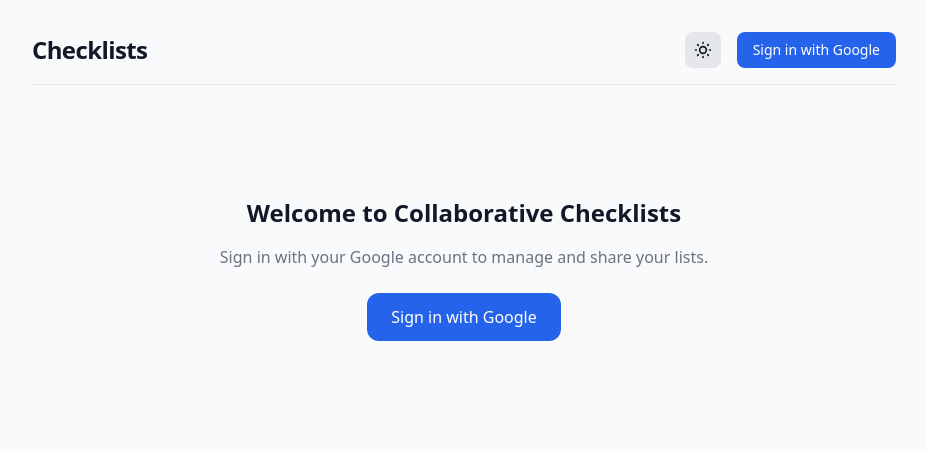
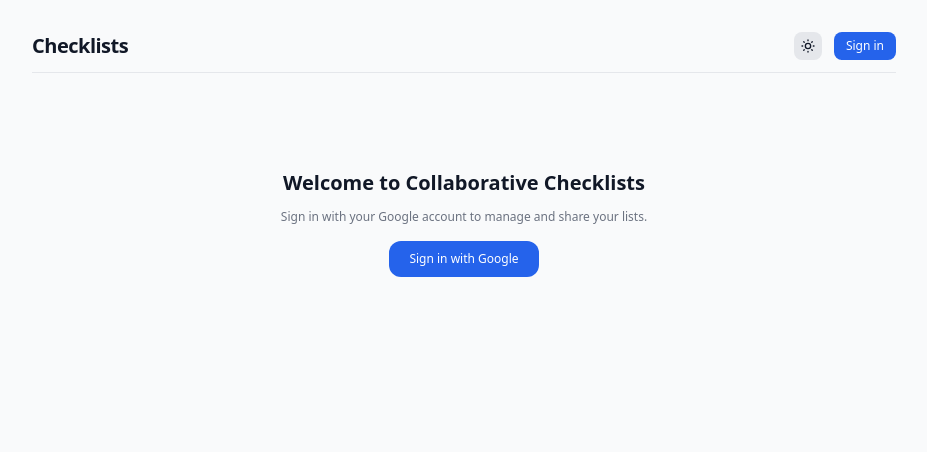
Before and after one commit to foogar/checklist-webapp, a FastAPI app: page / in a window 1280 px wide. Shown: the top 452 px of the page, without its empty margins (176-1103 px from the left). Run offline with FastAPI, Linux system fonts and the light colour scheme; some libraries are stand-ins or nearby versions.

Commit message:
Refactor index.html for improved layout and styling
Updated HTML structure and styling for the checklist application, including adjustments to header, buttons, and task management sections.

```diff
--- a/templates/index.html
+++ b/templates/index.html
@@ -16,28 +16,28 @@
 </head>
 <body class="bg-gray-50 dark:bg-gray-900 text-gray-900 dark:text-gray-100 min-h-screen transition-colors duration-200">
 
-    <div class="max-w-4xl mx-auto px-4 py-8">
+    <div class="max-w-4xl mx-auto px-4 py-4 sm:py-8">
         <!-- Header -->
-        <header class="flex justify-between items-center mb-8 pb-4 border-b border-gray-200 dark:border-gray-800">
-            <h1 class="text-2xl font-bold tracking-tight">Checklists</h1>
+        <header class="flex justify-between items-center mb-4 pb-3 border-b border-gray-200 dark:border-gray-800">
+            <h1 class="text-xl font-bold tracking-tight">Checklists</h1>
 
-            <div class="flex items-center space-x-4">
+            <div class="flex items-center space-x-3">
                 <!-- Dark Mode Toggle -->
-                <button @click="toggleDarkMode()" class="p-2 rounded-lg bg-gray-200 dark:bg-gray-800 hover:bg-gray-300 dark:hover:bg-gray-700 transition">
-                    <svg x-show="!darkMode" class="w-5 h-5" fill="none" stroke="currentColor" viewBox="0 0 24 24"><path stroke-linecap="round" stroke-linejoin="round" stroke-width="2" d="M12 3v1m0 16v1m9-9h-1M4 12H3m15.364 6.364l-.707-.707M6.343 6.343l-.707-.707m12.728 0l-.707.707M6.343 17.657l-.707.707M16 12a4 4 0 11-8 0 4 4 0 018 0z"></path></svg>
-                    <svg x-show="darkMode" class="w-5 h-5" fill="none" stroke="currentColor" viewBox="0 0 24 24"><path stroke-linecap="round" stroke-linejoin="round" stroke-width="2" d="M20.354 15.354A9 9 0 018.646 3.646 9.003 9.003 0 0012 21a9.003 9.003 0 008.354-5.646z"></path></svg>
+                <button @click="toggleDarkMode()" class="p-1.5 rounded-lg bg-gray-200 dark:bg-gray-800 hover:bg-gray-300 dark:hover:bg-gray-700 transition">
+                    <svg x-show="!darkMode" class="w-4 h-4" fill="none" stroke="currentColor" viewBox="0 0 24 24"><path stroke-linecap="round" stroke-linejoin="round" stroke-width="2" d="M12 3v1m0 16v1m9-9h-1M4 12H3m15.364 6.364l-.707-.707M6.343 6.343l-.707-.707m12.728 0l-.707.707M6.343 17.657l-.707.707M16 12a4 4 0 11-8 0 4 4 0 018 0z"></path></svg>
+                    <svg x-show="darkMode" class="w-4 h-4" fill="none" stroke="currentColor" viewBox="0 0 24 24"><path stroke-linecap="round" stroke-linejoin="round" stroke-width="2" d="M20.354 15.354A9 9 0 018.646 3.646 9.003 9.003 0 0012 21a9.003 9.003 0 008.354-5.646z"></path></svg>
                 </button>
 
                 <!-- Auth Section -->
                 <template x-if="user">
-                    <div class="flex items-center space-x-3">
-                        <span class="text-sm font-medium text-gray-600 dark:text-gray-300" x-text="user.name"></span>
-                        <a href="/auth/logout" class="text-sm text-red-600 dark:text-red-400 hover:underline">Logout</a>
+                    <div class="flex items-center space-x-2">
+                        <span class="text-xs font-medium text-gray-600 dark:text-gray-300" x-text="user.name"></span>
+                        <a href="/auth/logout" class="text-xs text-red-600 dark:text-red-400 hover:underline">Logout</a>
                     </div>
                 </template>
                 <template x-if="!user">
-                    <a href="/auth/login" class="bg-blue-600 hover:bg-blue-700 text-white px-4 py-2 rounded-lg text-sm font-medium transition">
-                        Sign in with Google
+                    <a href="/auth/login" class="bg-blue-600 hover:bg-blue-700 text-white px-3 py-1.5 rounded-lg text-xs font-medium transition">
+                        Sign in
                     </a>
                 </template>
             </div>
@@ -46,84 +46,80 @@
         <!-- Main Content (Only if Logged In) -->
         <template x-if="user">
             <div>
-                <!-- Create List Form / Tabs -->
-                <div class="mb-6 flex flex-col sm:flex-row justify-between items-start sm:items-center gap-4">
-                    <!-- Tabs -->
-                    <div class="flex flex-wrap gap-2 border-b border-gray-200 dark:border-gray-800 pb-2 w-full sm:w-auto">
+                <!-- Tabs & New List Button Row -->
+                <div class="mb-4 flex items-center justify-between gap-2 overflow-x-auto pb-2 border-b border-gray-200 dark:border-gray-800">
+                    <div class="flex items-center gap-2 flex-nowrap">
                         <template x-for="list in lists" :key="list.id">
                             <button @click="selectList(list)"
                                     :class="activeList && activeList.id === list.id ? 'bg-blue-600 text-white' : 'bg-gray-200 dark:bg-gray-800 text-gray-700 dark:text-gray-300 hover:bg-gray-300 dark:hover:bg-gray-700'"
-                                    class="px-4 py-2 rounded-lg text-sm font-medium transition flex items-center space-x-2">
+                                    class="px-3 py-1.5 rounded-lg text-xs font-medium transition flex items-center space-x-1.5 whitespace-nowrap">
                                 <span x-text="list.title"></span>
-                                <span x-show="list.owner_name && list.owner_name !== user.name" class="text-xs opacity-75" x-text="'(' + list.owner_name + ')'"></span>
+                                <span x-show="list.owner_name && list.owner_name !== user.name" class="text-[10px] opacity-75" x-text="'(' + list.owner_name + ')'"></span>
                             </button>
                         </template>
                     </div>
 
-                    <!-- New List Trigger -->
-                    <button @click="showNewListModal = true" class="whitespace-nowrap bg-green-600 hover:bg-green-700 text-white px-4 py-2 rounded-lg text-sm font-medium transition">
-                        + New List
+                    <!-- New List Trigger Inline -->
+                    <button @click="showNewListModal = true" class="whitespace-nowrap bg-green-600 hover:bg-green-700 text-white px-3 py-1.5 rounded-lg text-xs font-medium transition shrink-0">
+                        + New
                     </button>
                 </div>
 
                 <!-- Active List Workspace -->
                 <template x-if="activeList">
-                    <div class="bg-white dark:bg-gray-800 rounded-xl shadow-sm border border-gray-200 dark:border-gray-700 p-6">
-                        <div class="flex justify-between items-center mb-6">
-                            <div>
-                                <h2 class="text-xl font-semibold" x-text="activeList.title"></h2>
-                                <p class="text-xs text-gray-500 dark:text-gray-400 mt-1" x-text="activeList.is_resettable ? 'Manual Reset Daily List' : 'Standard List'"></p>
-                            </div>
+                    <div class="bg-white dark:bg-gray-800 rounded-xl shadow-sm border border-gray-200 dark:border-gray-700 p-4">
+                        <div class="flex justify-between items-center mb-3">
+                            <p class="text-[11px] text-gray-500 dark:text-gray-400" x-text="activeList.is_resettable ? 'Manual Reset Daily List' : 'Standard List'"></p>
                             <div class="flex space-x-2">
-                                <button x-show="activeList.is_resettable && activeList.user_id === user.id" @click="resetList()" class="bg-amber-600 hover:bg-amber-700 text-white px-3 py-1.5 rounded-lg text-xs font-medium transition">
-                                    Reset List
+                                <button x-show="activeList.is_resettable && String(activeList.user_id) === String(user.id)" @click="resetList()" class="bg-amber-600 hover:bg-amber-700 text-white px-2 py-1 rounded text-[11px] font-medium transition">
+                                    Reset
                                 </button>
-                                <button x-show="activeList.user_id === user.id" @click="deleteList(activeList.id)" class="text-red-600 hover:text-red-800 dark:text-red-400 dark:hover:text-red-300 text-xs font-medium px-2 py-1">
-                                    Delete List
+                                <button x-show="String(activeList.user_id) === String(user.id)" @click="deleteList(activeList.id)" class="text-red-600 hover:text-red-800 dark:text-red-400 dark:hover:text-red-300 text-[11px] font-medium px-1 py-1">
+                                    Delete
                                 </button>
                             </div>
                         </div>
 
                         <!-- Add Task Input -->
-                        <form @submit.prevent="addTask" class="flex gap-2 mb-6">
+                        <form @submit.prevent="addTask" class="flex gap-2 mb-3">
                             <input type="text" x-model="newTaskTitle" placeholder="Add a new task..."
-                                   class="flex-1 bg-gray-50 dark:bg-gray-900 border border-gray-300 dark:border-gray-700 rounded-lg px-4 py-2 text-sm focus:outline-none focus:ring-2 focus:ring-blue-500">
-                            <button type="submit" class="bg-blue-600 hover:bg-blue-700 text-white px-4 py-2 rounded-lg text-sm font-medium transition">Add</button>
+                                   class="flex-1 bg-gray-50 dark:bg-gray-900 border border-gray-300 dark:border-gray-700 rounded-lg px-3 py-1.5 text-xs focus:outline-none focus:ring-2 focus:ring-blue-500">
+                            <button type="submit" class="bg-blue-600 hover:bg-blue-700 text-white px-3 py-1.5 rounded-lg text-xs font-medium transition">Add</button>
                         </form>
 
-                        <!-- Pending Tasks -->
-                        <div class="space-y-2 mb-6">
+                        <!-- Pending Tasks (Compacted) -->
+                        <div class="space-y-1.5 mb-3">
                             <template x-for="(task, index) in pendingTasks" :key="task.id">
-                                <div class="flex items-center justify-between p-3 bg-gray-50 dark:bg-gray-900/50 rounded-lg border border-gray-200 dark:border-gray-800">
-                                    <label class="flex items-center space-x-3 cursor-pointer flex-1">
-                                        <input type="checkbox" @change="toggleTaskStatus(task)" class="w-4 h-4 text-blue-600 rounded focus:ring-blue-500">
-                                        <span class="text-sm" x-text="task.title"></span>
+                                <div class="flex items-center justify-between px-2.5 py-1.5 bg-gray-50 dark:bg-gray-900/50 rounded-lg border border-gray-200 dark:border-gray-800">
+                                    <label class="flex items-center space-x-2.5 cursor-pointer flex-1">
+                                        <input type="checkbox" @change="toggleTaskStatus(task)" class="w-3.5 h-3.5 text-blue-600 rounded focus:ring-blue-500">
+                                        <span class="text-xs" x-text="task.title"></span>
                                     </label>
-                                    <div class="flex items-center space-x-2">
+                                    <div class="flex items-center space-x-1">
                                         <!-- Reorder Buttons -->
-                                        <div class="flex space-x-1">
-                                            <button type="button" @click="moveTask(index, 'up')" class="text-xs px-2 py-1 bg-gray-200 dark:bg-gray-700 rounded hover:bg-gray-300 dark:hover:bg-gray-600">▲</button>
-                                            <button type="button" @click="moveTask(index, 'down')" class="text-xs px-2 py-1 bg-gray-200 dark:bg-gray-700 rounded hover:bg-gray-300 dark:hover:bg-gray-600">▼</button>
+                                        <div class="flex space-x-0.5">
+                                            <button type="button" @click="moveTask(index, 'up')" class="text-[10px] px-1.5 py-0.5 bg-gray-200 dark:bg-gray-700 rounded hover:bg-gray-300 dark:hover:bg-gray-600">▲</button>
+                                            <button type="button" @click="moveTask(index, 'down')" class="text-[10px] px-1.5 py-0.5 bg-gray-200 dark:bg-gray-700 rounded hover:bg-gray-300 dark:hover:bg-gray-600">▼</button>
                                         </div>
-                                        <button @click="deleteTask(task.id)" class="text-gray-400 hover:text-red-600 dark:hover:text-red-400 text-sm ml-2">×</button>
+                                        <button @click="deleteTask(task.id)" class="text-gray-400 hover:text-red-600 dark:hover:text-red-400 text-xs ml-1 px-1">×</button>
                                     </div>
                                 </div>
                             </template>
-                            <p x-show="pendingTasks.length === 0" class="text-sm text-gray-400 text-center py-4">No active tasks.</p>
+                            <p x-show="pendingTasks.length === 0" class="text-xs text-gray-400 text-center py-2">No active tasks.</p>
                         </div>
 
-                        <!-- Completed Tasks Section -->
+                        <!-- Completed Tasks Section (Compacted) -->
                         <template x-if="completedTasks.length > 0">
-                            <div class="border-t border-gray-200 dark:border-gray-700 pt-4">
-                                <h3 class="text-sm font-medium text-gray-500 dark:text-gray-400 mb-3">Completed</h3>
-                                <div class="space-y-2">
+                            <div class="border-t border-gray-200 dark:border-gray-700 pt-3">
+                                <h3 class="text-xs font-medium text-gray-500 dark:text-gray-400 mb-2">Completed</h3>
+                                <div class="space-y-1.5">
                                     <template x-for="task in completedTasks" :key="task.id">
-                                        <div class="flex items-center justify-between p-3 bg-gray-50 dark:bg-gray-900/50 rounded-lg border border-gray-200 dark:border-gray-800 opacity-75">
-                                            <label class="flex items-center space-x-3 cursor-pointer flex-1">
-                                                <input type="checkbox" checked @change="toggleTaskStatus(task)" class="w-4 h-4 text-blue-600 rounded focus:ring-blue-500">
-                                                <span class="text-sm line-through" x-text="task.title"></span>
+                                        <div class="flex items-center justify-between px-2.5 py-1.5 bg-gray-50 dark:bg-gray-900/50 rounded-lg border border-gray-200 dark:border-gray-800 opacity-75">
+                                            <label class="flex items-center space-x-2.5 cursor-pointer flex-1">
+                                                <input type="checkbox" checked @change="toggleTaskStatus(task)" class="w-3.5 h-3.5 text-blue-600 rounded focus:ring-blue-500">
+                                                <span class="text-xs line-through" x-text="task.title"></span>
                                             </label>
-                                            <button @click="deleteTask(task.id)" class="text-gray-400 hover:text-red-600 dark:hover:text-red-400 text-sm">×</button>
+                                            <button @click="deleteTask(task.id)" class="text-gray-400 hover:text-red-600 dark:hover:text-red-400 text-xs px-1">×</button>
                                         </div>
                                     </template>
                                 </div>
@@ -131,13 +127,13 @@
                         </template>
 
                         <!-- Share List Section (Owner Only) -->
-                        <template x-if="activeList.user_id === user.id">
-                            <div class="mt-6 pt-4 border-t border-gray-200 dark:border-gray-700">
-                                <h3 class="text-sm font-semibold mb-2">Share this List</h3>
+                        <template x-if="String(activeList.user_id) === String(user.id)">
+                            <div class="mt-4 pt-3 border-t border-gray-200 dark:border-gray-700">
+                                <h3 class="text-xs font-semibold mb-1.5">Share this List</h3>
                                 <div class="flex space-x-2">
                                     <input type="email" x-model="shareEmail" placeholder="friend@example.com"
-                                           class="flex-1 bg-gray-50 dark:bg-gray-900 border border-gray-300 dark:border-gray-700 rounded-lg px-3 py-1.5 text-sm focus:outline-none focus:ring-2 focus:ring-blue-500">
-                                    <button @click="shareList()" class="px-4 py-1.5 text-sm bg-blue-600 hover:bg-blue-700 text-white rounded-lg transition">Share</button>
+                                           class="flex-1 bg-gray-50 dark:bg-gray-900 border border-gray-300 dark:border-gray-700 rounded-lg px-2.5 py-1 text-xs focus:outline-none focus:ring-2 focus:ring-blue-500">
+                                    <button @click="shareList()" class="px-3 py-1 text-xs bg-blue-600 hover:bg-blue-700 text-white rounded-lg transition">Share</button>
                                 </div>
                             </div>
                         </template>
@@ -145,7 +141,7 @@
                 </template>
 
                 <template x-if="!activeList && lists.length === 0">
-                    <div class="text-center py-12 text-gray-500">
+                    <div class="text-center py-12 text-gray-500 text-xs">
                         <p>No checklists found. Create your first list to get started!</p>
                     </div>
                 </template>
@@ -154,9 +150,9 @@
 
         <template x-if="!user">
             <div class="text-center py-20">
-                <h2 class="text-2xl font-semibold mb-4">Welcome to Collaborative Checklists</h2>
-                <p class="text-gray-500 dark:text-gray-400 mb-6">Sign in with your Google account to manage and share your lists.</p>
-                <a href="/auth/login" class="bg-blue-600 hover:bg-blue-700 text-white px-6 py-3 rounded-xl font-medium transition inline-block">
+                <h2 class="text-xl font-semibold mb-3">Welcome to Collaborative Checklists</h2>
+                <p class="text-xs text-gray-500 dark:text-gray-400 mb-4">Sign in with your Google account to manage and share your lists.</p>
+                <a href="/auth/login" class="bg-blue-600 hover:bg-blue-700 text-white px-5 py-2.5 rounded-xl text-xs font-medium transition inline-block">
                     Sign in with Google
                 </a>
             </div>
@@ -164,21 +160,21 @@
 
         <!-- New List Modal -->
         <div x-show="showNewListModal" class="fixed inset-0 bg-black/50 flex items-center justify-center p-4 z-50">
-            <div class="bg-white dark:bg-gray-800 rounded-xl max-w-md w-full p-6 border border-gray-200 dark:border-gray-700">
-                <h3 class="text-lg font-semibold mb-4">Create New Checklist</h3>
+            <div class="bg-white dark:bg-gray-800 rounded-xl max-w-md w-full p-5 border border-gray-200 dark:border-gray-700">
+                <h3 class="text-base font-semibold mb-3">Create New Checklist</h3>
                 <form @submit.prevent="createList">
-                    <div class="mb-4">
-                        <label class="block text-sm font-medium mb-1">List Title</label>
+                    <div class="mb-3">
+                        <label class="block text-xs font-medium mb-1">List Title</label>
                         <input type="text" x-model="newListTitle" required placeholder="e.g. Daily Chores"
-                               class="w-full bg-gray-50 dark:bg-gray-900 border border-gray-300 dark:border-gray-700 rounded-lg px-4 py-2 text-sm focus:outline-none focus:ring-2 focus:ring-blue-500">
+                               class="w-full bg-gray-50 dark:bg-gray-900 border border-gray-300 dark:border-gray-700 rounded-lg px-3 py-1.5 text-xs focus:outline-none focus:ring-2 focus:ring-blue-500">
                     </div>
-                    <div class="mb-6 flex items-center space-x-2">
+                    <div class="mb-4 flex items-center space-x-2">
                         <input type="checkbox" id="resettable" x-model="newListResettable" class="w-4 h-4 text-blue-600 rounded focus:ring-blue-500">
-                        <label for="resettable" class="text-sm font-medium">Enable Manual Reset Button (Great for Daily Tasks)</label>
+                        <label for="resettable" class="text-xs font-medium">Enable Manual Reset Button (Great for Daily Tasks)</label>
                     </div>
-                    <div class="flex justify-end space-x-3">
-                        <button type="button" @click="showNewListModal = false" class="px-4 py-2 rounded-lg text-sm font-medium bg-gray-200 dark:bg-gray-700 hover:bg-gray-300 dark:hover:bg-gray-600">Cancel</button>
-                        <button type="submit" class="px-4 py-2 rounded-lg text-sm font-medium bg-blue-600 hover:bg-blue-700 text-white">Create</button>
+                    <div class="flex justify-end space-x-2">
+                        <button type="button" @click="showNewListModal = false" class="px-3 py-1.5 rounded-lg text-xs font-medium bg-gray-200 dark:bg-gray-700 hover:bg-gray-300 dark:hover:bg-gray-600">Cancel</button>
+                        <button type="submit" class="px-3 py-1.5 rounded-lg text-xs font-medium bg-blue-600 hover:bg-blue-700 text-white">Create</button>
                     </div>
                 </form>
             </div>
@@ -307,12 +303,10 @@
                     let targetIndex = direction === 'up' ? index - 1 : index + 1;
                     if (targetIndex < 0 || targetIndex >= pending.length) return;
 
-                    // Swap in pending array
                     let temp = pending[index];
                     pending[index] = pending[targetIndex];
                     pending[targetIndex] = temp;
 
-                    // Reconstruct full task array order (pending rearranged + completed untouched)
                     let newTasks = [...pending, ...this.completedTasks];
                     this.tasks = newTasks;
 
```
